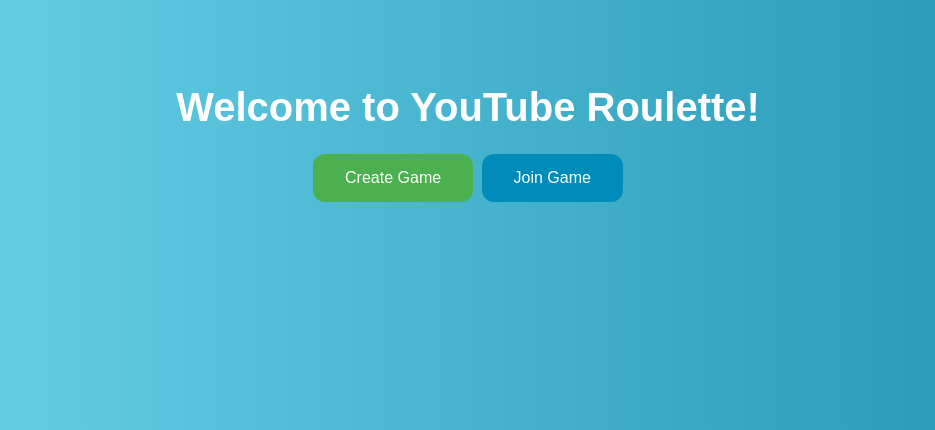
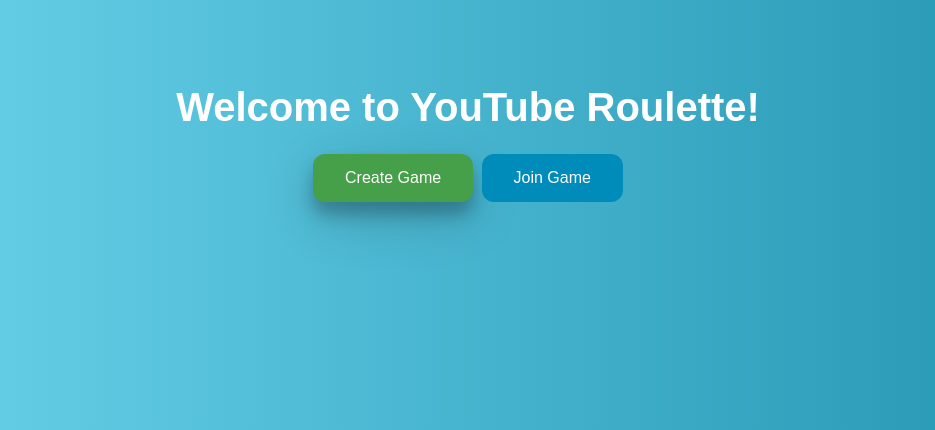
Before and after one commit to MagitekZed/ytroulette, a Flask app: page / in a window 1280 px wide, with the pointer over the restyled element. Shown: the top 430 px of the page, without its empty margins (172-1107 px from the left). Run offline with Flask 3, Linux system fonts and the light colour scheme.

Commit message:
Update index.html

```diff
--- a/templates/index.html
+++ b/templates/index.html
@@ -30,6 +30,16 @@
             border-radius: 12px;
         }
         .button2 {background-color: #008CBA;} /* Blue */
+
+        /* Button hover effect */
+        .button:hover {
+            background-color: #45a049; /* Darker green */
+            box-shadow: 0 12px 16px 0 rgba(0,0,0,0.24), 0 17px 50px 0 rgba(0,0,0,0.19);
+        }
+        .button2:hover {
+            background-color: #005f73; /* Darker blue */
+            box-shadow: 0 12px 16px 0 rgba(0,0,0,0.24), 0 17px 50px 0 rgba(0,0,0,0.19);
+        }
     </style>
 </head>
 <body>
```
